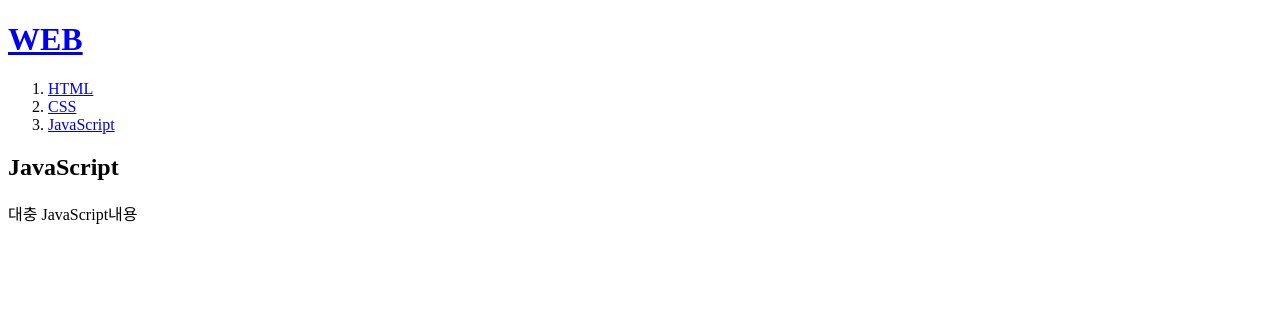
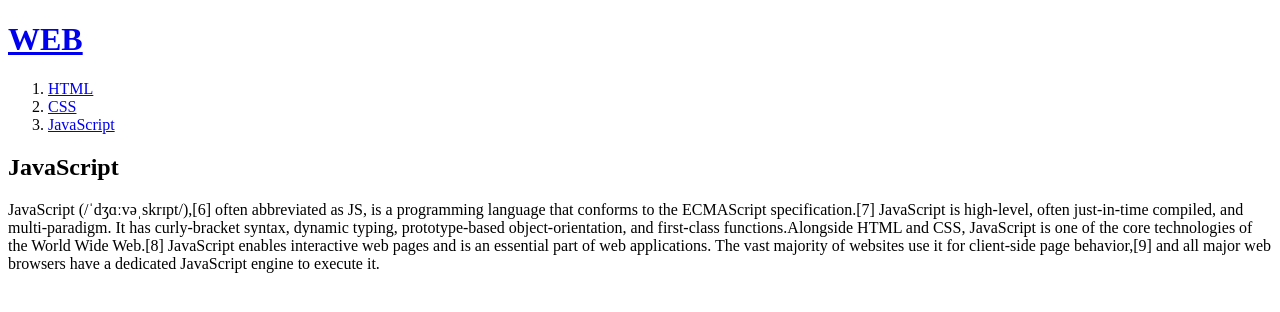
Before and after one commit to HoYoungChun/web1, a plain HTML site: page 3.html in a window 1280 px wide. Drawn offline with Linux system fonts and the light colour scheme.

Commit message:
Update 3.html

```diff
--- a/3.html
+++ b/3.html
@@ -1,7 +1,7 @@
 <!doctype html>
 <html>
 <head>
-    <title>WEB1-JavaScript</title>
+  <title>WEB1 - JavaScript</title>
   <meta charset="utf-8">
 </head>
 
@@ -12,10 +12,9 @@
     <li><a href="2.html">CSS</a></li>
     <li><a href="3.html">JavaScript</a></li>
   </ol>
-
   <h2>JavaScript</h2>
   <p>
-      대충 JavaScript내용
+    JavaScript (/ˈdʒɑːvəˌskrɪpt/),[6] often abbreviated as JS, is a programming language that conforms to the ECMAScript specification.[7] JavaScript is high-level, often just-in-time compiled, and multi-paradigm. It has curly-bracket syntax, dynamic typing, prototype-based object-orientation, and first-class functions.Alongside HTML and CSS, JavaScript is one of the core technologies of the World Wide Web.[8] JavaScript enables interactive web pages and is an essential part of web applications. The vast majority of websites use it for client-side page behavior,[9] and all major web browsers have a dedicated JavaScript engine to execute it.
   </p>
 </body>
 </html>
```
Lines whose indentation alone changed are shown as unchanged.
